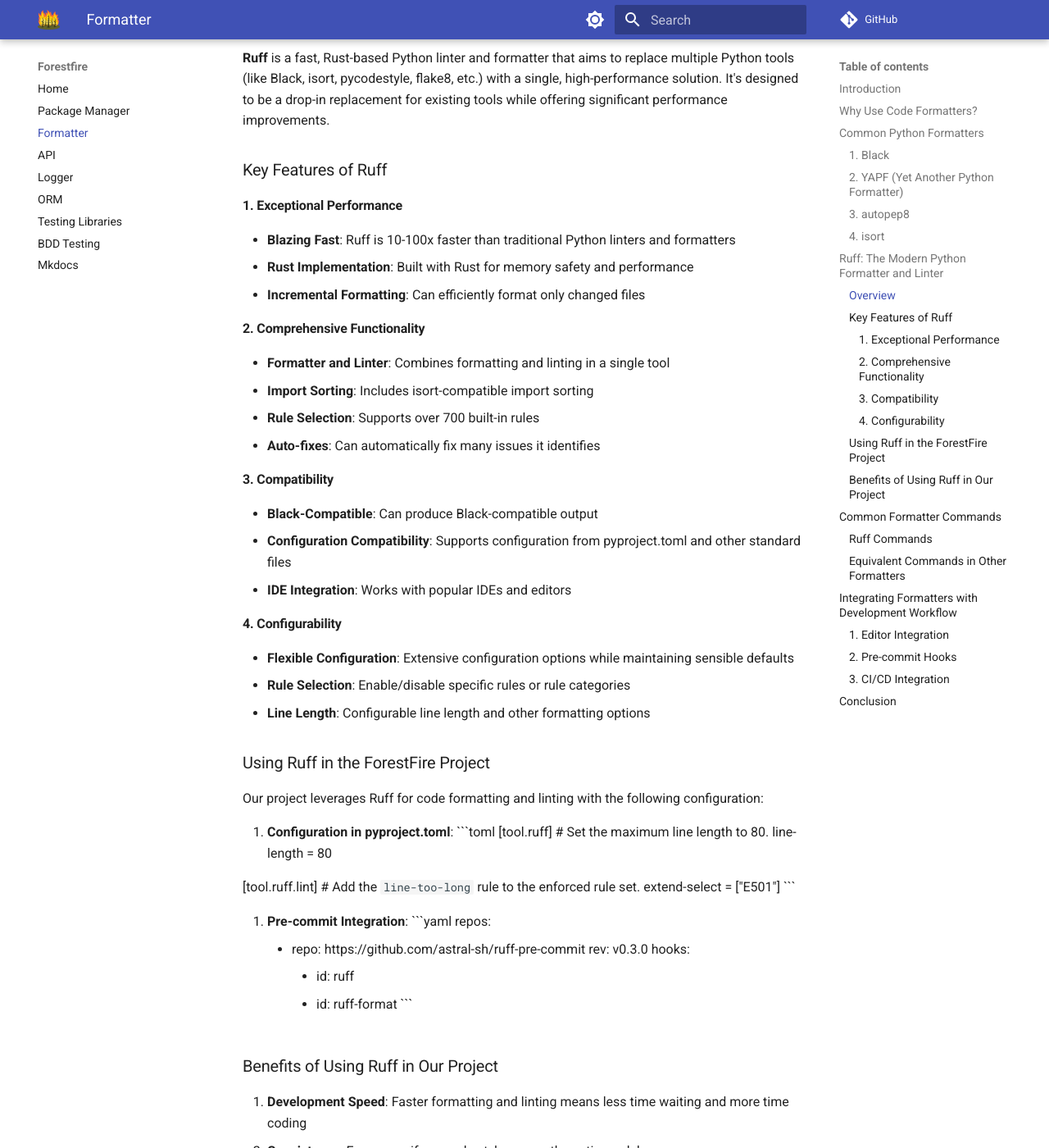
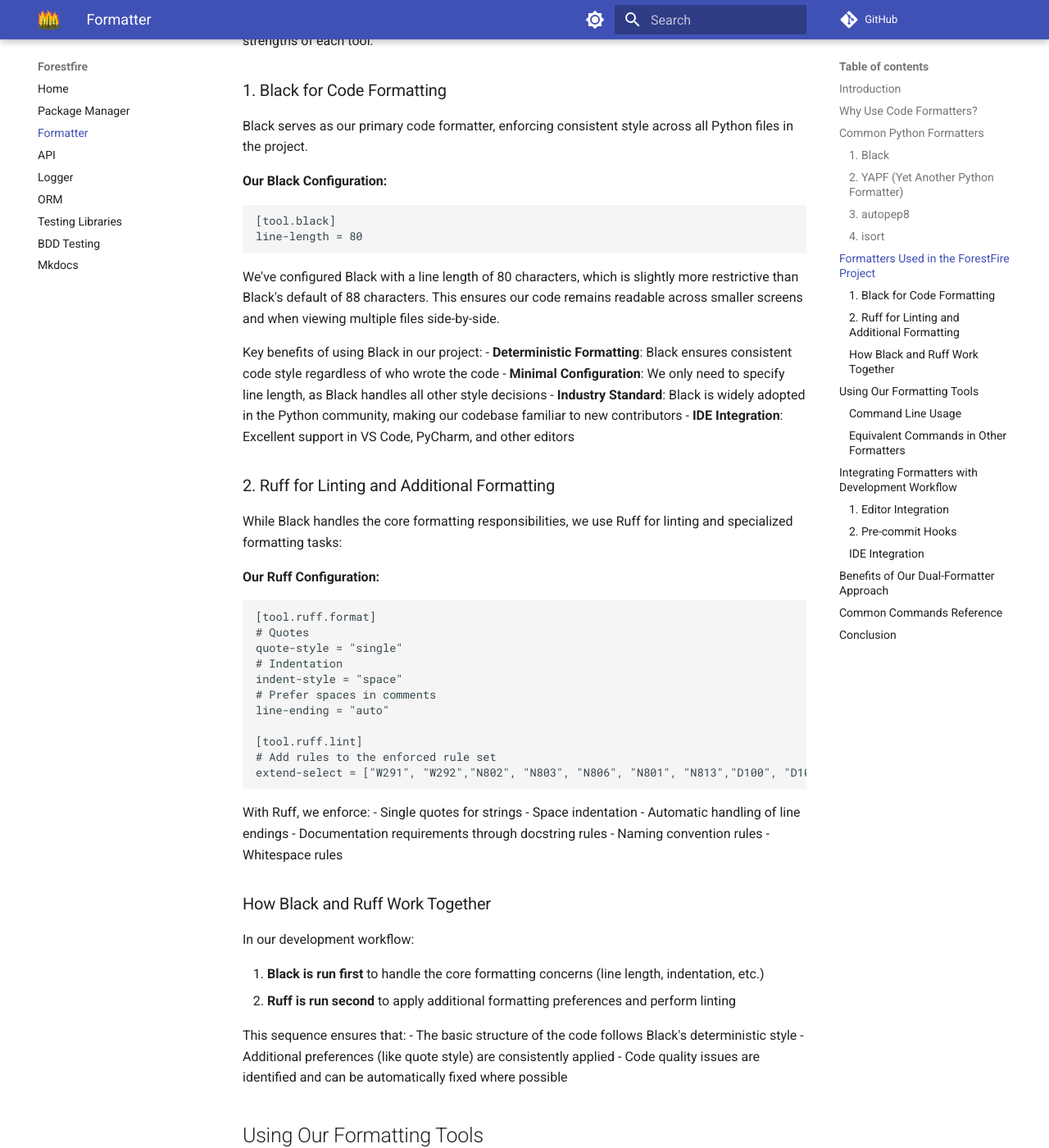
Before and after one commit to coderfalse-us/forestfire, an MkDocs documentation site: the page built from docs/python_formatters.md, in a window 1280 px wide and 1400 px high, scrolled down 1887 px. Shown: the whole window at 82% size. Built offline with MkDocs 1.6.1 and Material for MkDocs 9.7.7, drawn with Linux system fonts in a browser that asks for light colours; comment, search, counter and statistics services are not loaded; some of the changed text lies outside the part shown.

````diff
--- a/docs/home.md
+++ b/docs/home.md
@@ -41,7 +42,7 @@ The system minimizes total distance traveled by pickers in a warehouse by select
 2. **Install dependencies**:
    We use uv, a fast Python package installer and resolver, for dependency management:
    ```bash
-   # Install uv if you don't have it
+   # Install uv
    pip install uv
 
    # Create and activate a virtual environment
@@ -59,11 +60,12 @@ The system minimizes total distance traveled by pickers in a warehouse by select
    Key dependencies:
    - `numpy`: For efficient array operations and calculations
    - `matplotlib`: For visualizing picker assignments and routing paths
-   - `psycopg2`: For PostgreSQL database connectivity
+   - `asyncpg`: For asynchronous PostgreSQL database connectivity
    - `pytest`: For running unit tests
    - `pytest-cov`: For measuring test coverage
    - `behave`: For Behavior-Driven Development testing
    - `pydantic`: For data validation and settings management
+   - `litestar`: For building the API service with high performance
 
 3. **Database configuration**:
    Update the PostgreSQL connection details in `forestfire/database/config.py`:
@@ -172,11 +180,8 @@ The system minimizes total distance traveled by pickers in a warehouse by select
    - `steps/`: Step definitions for BDD tests
    - `environment.py`: Test environment setup for BDD
 
-4. **`main.py`**:
-   Entry point that orchestrates the optimization process.
-
-5. **`requirements.txt`**:
-   List of dependencies used in the project.
+4. **`pyproject.toml`**:
+   Required dependencies and linting rules.
 
 6. **`README.md`**:
    Documentation (this file).
@@ -195,8 +200,82 @@ The system minimizes total distance traveled by pickers in a warehouse by select
 4. **`PicklistRepository`**:
    Fetches and processes picklist data from the database.
 
-5. **`PathVisualizer`**:
+5. **`OptimizationController`**:
+   Litestar controller for optimization API endpoints.
+
+6. **`PathVisualizer`**:
    Visualizes picker routes and assignments.
+
+---
+
+## API Service (Litestar)
+
+ForestFire now includes a modern, high-performance API built with Litestar that exposes optimization capabilities to external systems.
+
+### API Features
+
+- **Asynchronous**: Fully asynchronous API with high throughput and low latency
+- **OpenAPI Documentation**: Auto-generated API documentation with Swagger UI
+- **Type Safety**: Leverages Pydantic for request/response validation
+- **Authentication**: Configurable authentication middleware
+- **CORS Support**: Cross-Origin Resource Sharing configured for frontend integration
+
+### API Endpoints
+
+- **GET `/api/health`**: Health check endpoint for monitoring
+- **GET `/api/warehouse/layout`**: Get warehouse layout information
+- **POST `/api/optimize`**: Submit a route optimization request
+- **GET `/api/optimize/jobs/{job_id}`**: Get status and results of an optimization job
+- **GET `/api/swagger`**: OpenAPI documentation (Swagger UI)
+
+### Starting the API Server
+
+```bash
+# Using uvicorn
+uvicorn src.api.app:app --reload
+
+```
+
+The server will start on `http://localhost:8000` by default. You can configure the host and port with environment variables:
+
+```bash
+uvicorn src.api.app:app --host{new-host} --reload
+```
+
+### API Example
+
+Submitting an optimization job:
+
+```bash
+curl -X POST http://localhost:8000/optimize/ \
+  -H "Content-Type: application/json" \
+  -d '{
+    "num_pickers": 10,
+    "picker_capacities": [10, 2, 10, 10, 10, 10, 10, 7, 10, 10],
+    "picker_locations": [
+        [10, 0],
+        [10, 0],
+        [10, 0],
+        [10, 0],
+        [10, 0],
+        [10, 0],
+        [10, 0],
+        [10, 0],
+        [10, 0],
+        [10, 0]
+    ],
+    "warehouse_name": "DEV-PK-WAREHOUSE"
+}'
+```
+
+Response:
+```json
+{
+  "status": "success",
+   "solution": [2,7,2,8,4,6,1,0,9,4],
+   "message": "Optimization and API updates completed"
+}
+```
 
 ---
 
@@ -213,12 +292,19 @@ The system minimizes total distance traveled by pickers in a warehouse by select
    python main.py
    ```
 
-2. **View Outputs**:
+2. **Start the API Server**:
+   ```bash
+   uvicorn src.api.app:app --reload
+   ```
+
+   Access the API documentation at `http://localhost:8000/schema`
+
+3. **View Outputs**:
    - Picker assignments for items
    - Total distance traveled after optimization
    - Visual plots of picker paths in the `output` directory
 
-3. **Modify Parameters**:
+4. **Modify Parameters**:
    Customize parameters in `forestfire/utils/config.py`:
    - `NUM_PICKERS`: Number of pickers in the warehouse
    - `PICKER_CAPACITIES`: Capacity constraints for each picker
@@ -274,6 +360,8 @@ The system minimizes total distance traveled by pickers in a warehouse by select
 6. **Modern Dependency Management:** Adopted uv for faster and more reliable package management.
 7. **Type Safety:** Added Pydantic models for data validation and settings management.
 8. **Documentation:** Enhanced project documentation with MkDocs and Material theme.
+9. **API Integration:** Implemented a Litestar API server to expose optimization capabilities via RESTful endpoints.
+10. **Asynchronous Database:** Migrated from psycopg2 to asyncpg for fully asynchronous database operations.
 
 ## Future Work
 
@@ -282,9 +370,10 @@ The system minimizes total distance traveled by pickers in a warehouse by select
 3. **Real-Time Integration:** Connect to warehouse systems for real-time item locations and route updates.
 4. **Improved Crossover & Mutation:** Implement more sophisticated crossovers and adaptive mutation rates.
 5. **Performance Optimization:** Enhance algorithm performance for larger warehouses and more complex scenarios.
+6. **WebSocket Support:** Add real-time updates for long-running optimization jobs via WebSockets.
+7. **Frontend Dashboard:** Develop a web dashboard for visualizing and managing optimization jobs.
 
 ---
-
 
 ## Contact & Support
 
--- a/docs/python_formatters.md
+++ b/docs/python_formatters.md
@@ -2,7 +2,7 @@
 
 ## Introduction
 
-Code formatters are essential tools in modern software development that automatically format code according to predefined style rules. They help maintain consistent code style across a project, improve readability, and eliminate debates about formatting preferences. This document provides an overview of popular Python code formatters, with a special focus on Ruff, which is the formatter used in the ForestFire project.
+Code formatters are essential tools in modern software development that automatically format code according to predefined style rules. They help maintain consistent code style across a project, improve readability, and eliminate debates about formatting preferences. This document provides an overview of popular Python code formatters, with a special focus on Black and Ruff, which are the formatters used in the ForestFire project.
 
 ## Why Use Code Formatters?
 
@@ -75,82 +75,77 @@ Code formatters are essential tools in modern software development that automati
 - Only handles import statements
 - Must be used alongside other formatters for complete code formatting
 
-## Ruff: The Modern Python Formatter and Linter
+## Formatters Used in the ForestFire Project
 
-### Overview
+The ForestFire project employs a hybrid approach using both Black and Ruff to benefit from the strengths of each tool:
 
-**Ruff** is a fast, Rust-based Python linter and formatter that aims to replace multiple Python tools (like Black, isort, pycodestyle, flake8, etc.) with a single, high-performance solution. It's designed to be a drop-in replacement for existing tools while offering significant performance improvements.
+### 1. Black for Code Formatting
 
-### Key Features of Ruff
+Black serves as our primary code formatter, enforcing consistent style across all Python files in the project.
 
-#### 1. Exceptional Performance
+**Our Black Configuration:**
+```toml
+[tool.black]
+line-length = 80
+```
 
-- **Blazing Fast**: Ruff is 10-100x faster than traditional Python linters and formatters
-- **Rust Implementation**: Built with Rust for memory safety and performance
-- **Incremental Formatting**: Can efficiently format only changed files
+We've configured Black with a line length of 80 characters, which is slightly more restrictive than Black's default of 88 characters. This ensures our code remains readable across smaller screens and when viewing multiple files side-by-side.
 
-#### 2. Comprehensive Functionality
+Key benefits of using Black in our project:
+- **Deterministic Formatting**: Black ensures consistent code style regardless of who wrote the code
+- **Minimal Configuration**: We only need to specify line length, as Black handles all other style decisions
+- **Industry Standard**: Black is widely adopted in the Python community, making our codebase familiar to new contributors
+- **IDE Integration**: Excellent support in VS Code, PyCharm, and other editors
 
-- **Formatter and Linter**: Combines formatting and linting in a single tool
-- **Import Sorting**: Includes isort-compatible import sorting
-- **Rule Selection**: Supports over 700 built-in rules
-- **Auto-fixes**: Can automatically fix many issues it identifies
+### 2. Ruff for Linting and Additional Formatting
 
-#### 3. Compatibility
+While Black handles the core formatting responsibilities, we use Ruff for linting and specialized formatting tasks:
 
-- **Black-Compatible**: Can produce Black-compatible output
-- **Configuration Compatibility**: Supports configuration from pyproject.toml and other standard files
-- **IDE Integration**: Works with popular IDEs and editors
+**Our Ruff Configuration:**
+```toml
+[tool.ruff.format]
+# Quotes
+quote-style = "single"
+# Indentation
+indent-style = "space"
+# Prefer spaces in comments
+line-ending = "auto"
 
-#### 4. Configurability
+[tool.ruff.lint]
+# Add rules to the enforced rule set
+extend-select = ["W291", "W292","N802", "N803", "N806", "N801", "N813","D100", "D101", "D102", "D103"]
+```
 
-- **Flexible Configuration**: Extensive configuration options while maintaining sensible defaults
-- **Rule Selection**: Enable/disable specific rules or rule categories
-- **Line Length**: Configurable line length and other formatting options
+With Ruff, we enforce:
+- Single quotes for strings
+- Space indentation
+- Automatic handling of line endings
+- Documentation requirements through docstring rules
+- Naming convention rules
+- Whitespace rules
 
-### Using Ruff in the ForestFire Project
+### How Black and Ruff Work Together
 
-Our project leverages Ruff for code formatting and linting with the following configuration:
+In our development workflow:
 
-1. **Configuration in pyproject.toml**:
-   ```toml
-   [tool.ruff]
-   # Set the maximum line length to 80.
-   line-length = 80
+1. **Black is run first** to handle the core formatting concerns (line length, indentation, etc.)
+2. **Ruff is run second** to apply additional formatting preferences and perform linting
 
-   [tool.ruff.lint]
-   # Add the `line-too-long` rule to the enforced rule set.
-   extend-select = ["E501"]
-   ```
+This sequence ensures that:
+- The basic structure of the code follows Black's deterministic style
+- Additional preferences (like quote style) are consistently applied
+- Code quality issues are identified and can be automatically fixed where possible
 
-2. **Pre-commit Integration**:
-   ```yaml
-   repos:
-     - repo: https://github.com/astral-sh/ruff-pre-commit
-       rev: v0.3.0
-       hooks:
-         - id: ruff
-         - id: ruff-format
-   ```
+## Using Our Formatting Tools
 
-### Benefits of Using Ruff in Our Project
-
-1. **Development Speed**: Faster formatting and linting means less time waiting and more time coding
-2. **Consistency**: Ensures uniform code style across the entire codebase
-3. **Modern Tooling**: Support for the latest Python features and best practices
-4. **Simplified Workflow**: Single tool for formatting, linting, and import sorting
-5. **Performance**: Reduced resource usage and faster CI/CD pipelines
-6. **Pre-commit Integration**: Automatic formatting and linting before commits
-
-## Common Formatter Commands
-
-### Ruff Commands
+### Command Line Usage
 
 ```bash
-# Format a file
-ruff format file.py
+# Format with Black
+black .
 
-# Format all Python files in a directory
+# Format and lint with Ruff
+ruff check --fix .
 ruff format .
 
 # Format and fix linting issues
@@ -187,37 +182,61 @@ Most modern code editors support integration with Python formatters:
 Pre-commit hooks ensure code is formatted before being committed:
 
 ```yaml
-# .pre-commit-config.yaml
 repos:
+  - repo: https://github.com/psf/black
+    rev: 25.1.0
+    hooks:
+      - id: black
+
   - repo: https://github.com/astral-sh/ruff-pre-commit
     rev: v0.3.0
     hooks:
       - id: ruff
+        args: [--fix]
       - id: ruff-format
 ```
 
-### 3. CI/CD Integration
+### IDE Integration
 
-Add formatting checks to CI/CD pipelines to ensure all code meets the project's style requirements:
+For Visual Studio Code, we recommend the following settings in `.vscode/settings.json`:
 
-```yaml
-# Example GitHub Actions workflow
-jobs:
-  lint:
-    runs-on: ubuntu-latest
-    steps:
-      - uses: actions/checkout@v3
-      - uses: actions/setup-python@v4
-        with:
-          python-version: '3.12'
-      - name: Install dependencies
-        run: pip install ruff
-      - name: Check formatting
-        run: ruff format --check .
+```json
+{
+  "editor.formatOnSave": true,
+  "python.formatting.provider": "black",
+  "python.linting.enabled": true,
+  "python.linting.flake8Enabled": false,
+  "python.linting.ruffEnabled": true,
+  "[python]": {
+    "editor.defaultFormatter": "ms-python.black-formatter",
+    "editor.formatOnSave": true,
+    "editor.codeActionsOnSave": {
+      "source.organizeImports": "explicit",
+      "source.fixAll": "explicit"
+    }
+  }
+}
 ```
+
+## Benefits of Our Dual-Formatter Approach
+
+1. **Best of Both Worlds**: We get Black's consistency and Ruff's flexibility
+2. **Comprehensive Coverage**: Format code style and catch linting issues in one workflow
+3. **Performance**: Both tools are optimized for speed, minimizing developer wait time
+4. **Modern Standards**: Stay aligned with current Python best practices
+5. **Clear Separation of Concerns**: Black handles core formatting, while Ruff handles specialized formatting and linting
+
+## Common Commands Reference
+
+| Task | Command |
+|------|---------|
+| Format all files with Black | `black .` |
+| Check Black formatting without changing | `black --check .` |
+| Format with Ruff | `ruff format .` |
+| Lint with Ruff | `ruff check .` |
+| Lint and fix with Ruff | `ruff check --fix .` |
+| Complete formatting process | `black . && ruff check --fix . && ruff format .`
 
 ## Conclusion
 
-Code formatters are crucial tools in modern Python development. While there are several options available, each with its own strengths and weaknesses, our project benefits significantly from using Ruff due to its performance, comprehensive functionality, and modern feature set.
-
-By using Ruff, we ensure consistent code style, faster development cycles, and a streamlined workflow that enhances productivity across the team.
+Our hybrid approach using both Black and Ruff provides a robust code formatting and linting solution that ensures consistency, readability, and quality across the ForestFire codebase. By combining these powerful tools, we enjoy the benefits of Black's deterministic formatting with Ruff's flexible linting capabilities, resulting in clean, maintainable, and professional-quality code.
````
Also changed, not shown: other parts of docs/home.md (+7 -0 lines), docs/bdd_testing.md (+3 -0 lines), 12 other files.
